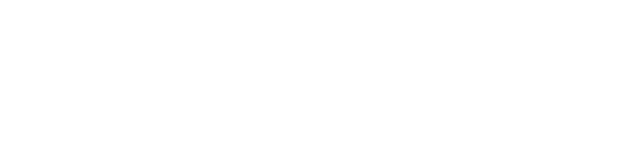
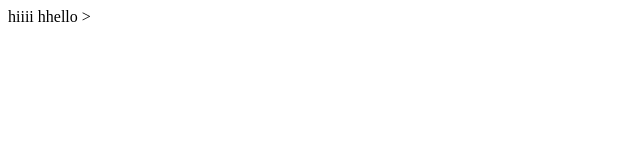
Before and after one commit to freelancing1234/Nursesbureau, a plain HTML site: page index.html in a window 1280 px wide. Shown: the whole page, without its empty margins (0-640 px from the left). Drawn offline with Linux system fonts and the light colour scheme.

Commit message:
initial commit

```diff
--- a/index.html
+++ b/index.html
@@ -6,6 +6,9 @@
     <!-- <title>Media Queries</title> -->
     <!-- <title>CSS more on Selectors</title> -->
 
+
 </head>
 <body>
+    hiiii hhello
+    </body>>
 </html>
```
Also changed, not shown: 1 other file.
